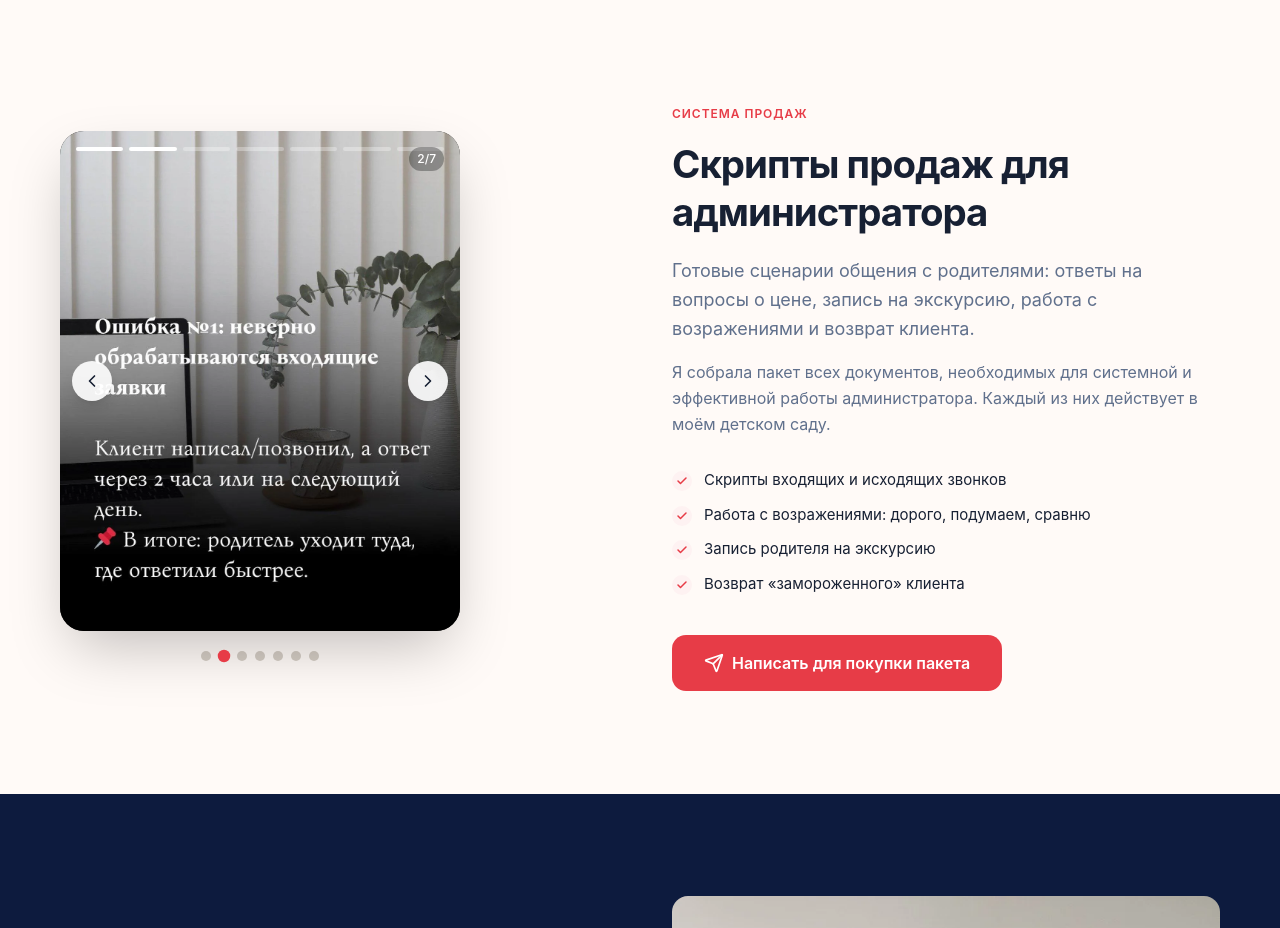
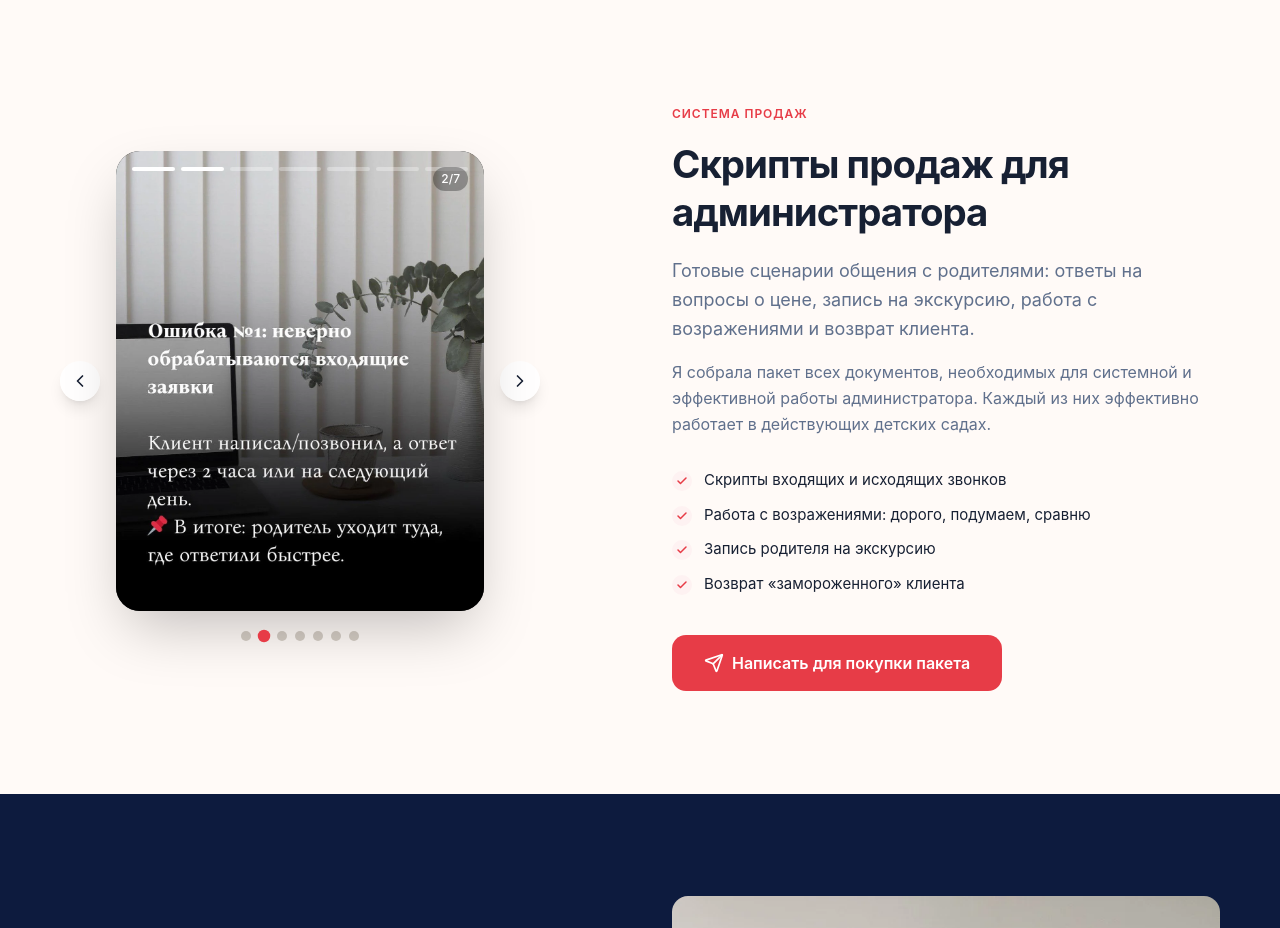
Before and after one commit to suyazov/suyazova.ru, a React (Vite) app: page / in a window 1280 px wide. Shown: the part 3300-4228 px from the top of the page. Built offline with nearby package versions, Linux system fonts and the light colour scheme.

Commit message:
fix: текст в Системе продаж и стрелки галереи вынесены за контент

```diff
--- a/src/sections/AdminPackage.tsx
+++ b/src/sections/AdminPackage.tsx
@@ -51,9 +51,20 @@ function StoryGallery() {
   }, [next]);
 
   return (
-    <div id="story-gallery" className="relative w-full max-w-[400px] mx-auto lg:mx-0">
+    <div id="story-gallery" className="w-full max-w-[480px] mx-auto lg:mx-0">
+      <div className="flex items-center gap-2 sm:gap-4">
+        {/* Navigation arrow - left */}
+        <button
+          type="button"
+          onClick={prev}
+          aria-label="Назад"
+          className="flex-shrink-0 w-10 h-10 rounded-full bg-white/90 text-[#172033] flex items-center justify-center shadow-lg hover:bg-white transition-colors"
+        >
+          <ChevronLeft className="w-5 h-5" />
+        </button>
+
         {/* Main image */}
-      <div className="relative rounded-3xl overflow-hidden shadow-[0_25px_60px_-12px_rgba(0,0,0,0.25)] aspect-[4/5] bg-[#1a1a1a]">
+        <div className="relative flex-1 rounded-3xl overflow-hidden shadow-[0_25px_60px_-12px_rgba(0,0,0,0.25)] aspect-[4/5] bg-[#1a1a1a]">
           {galleryItems.map((item, index) => (
             <picture key={index}>
               <source srcSet={webpUrl(item.image)} type="image/webp" />
@@ -85,28 +96,21 @@ function StoryGallery() {
             </div>
           </div>
 
-        {/* Navigation arrows */}
-        <button
-          type="button"
-          onClick={prev}
-          aria-label="Назад"
-          className="absolute left-3 top-1/2 -translate-y-1/2 z-10 w-10 h-10 rounded-full bg-white/90 text-[#172033] flex items-center justify-center shadow-lg hover:bg-white transition-colors"
-        >
-          <ChevronLeft className="w-5 h-5" />
-        </button>
+          {/* Counter */}
+          <div className="absolute top-4 right-4 z-10 text-white text-xs font-medium bg-black/30 px-2 py-1 rounded-full">
+            {current + 1}/{total}
+          </div>
+        </div>
+
+        {/* Navigation arrow - right */}
         <button
           type="button"
           onClick={next}
           aria-label="Вперёд"
-          className="absolute right-3 top-1/2 -translate-y-1/2 z-10 w-10 h-10 rounded-full bg-white/90 text-[#172033] flex items-center justify-center shadow-lg hover:bg-white transition-colors"
+          className="flex-shrink-0 w-10 h-10 rounded-full bg-white/90 text-[#172033] flex items-center justify-center shadow-lg hover:bg-white transition-colors"
         >
           <ChevronRight className="w-5 h-5" />
         </button>
-
-        {/* Counter */}
-        <div className="absolute top-4 right-4 z-10 text-white text-xs font-medium bg-black/30 px-2 py-1 rounded-full">
-          {current + 1}/{total}
-        </div>
       </div>
 
       {/* Pagination dots */}
@@ -149,7 +153,7 @@ export function AdminPackage() {
               Готовые сценарии общения с родителями: ответы на вопросы о цене, запись на экскурсию, работа с возражениями и возврат клиента.
             </p>
             <p className="mt-4 text-[#60708c] leading-relaxed">
-              Я собрала пакет всех документов, необходимых для системной и эффективной работы администратора. Каждый из них действует в моём детском саду.
+              Я собрала пакет всех документов, необходимых для системной и эффективной работы администратора. Каждый из них эффективно работает в действующих детских садах.
             </p>
 
             <ul className="mt-8 space-y-3">
```
Lines whose indentation alone changed are shown as unchanged.
